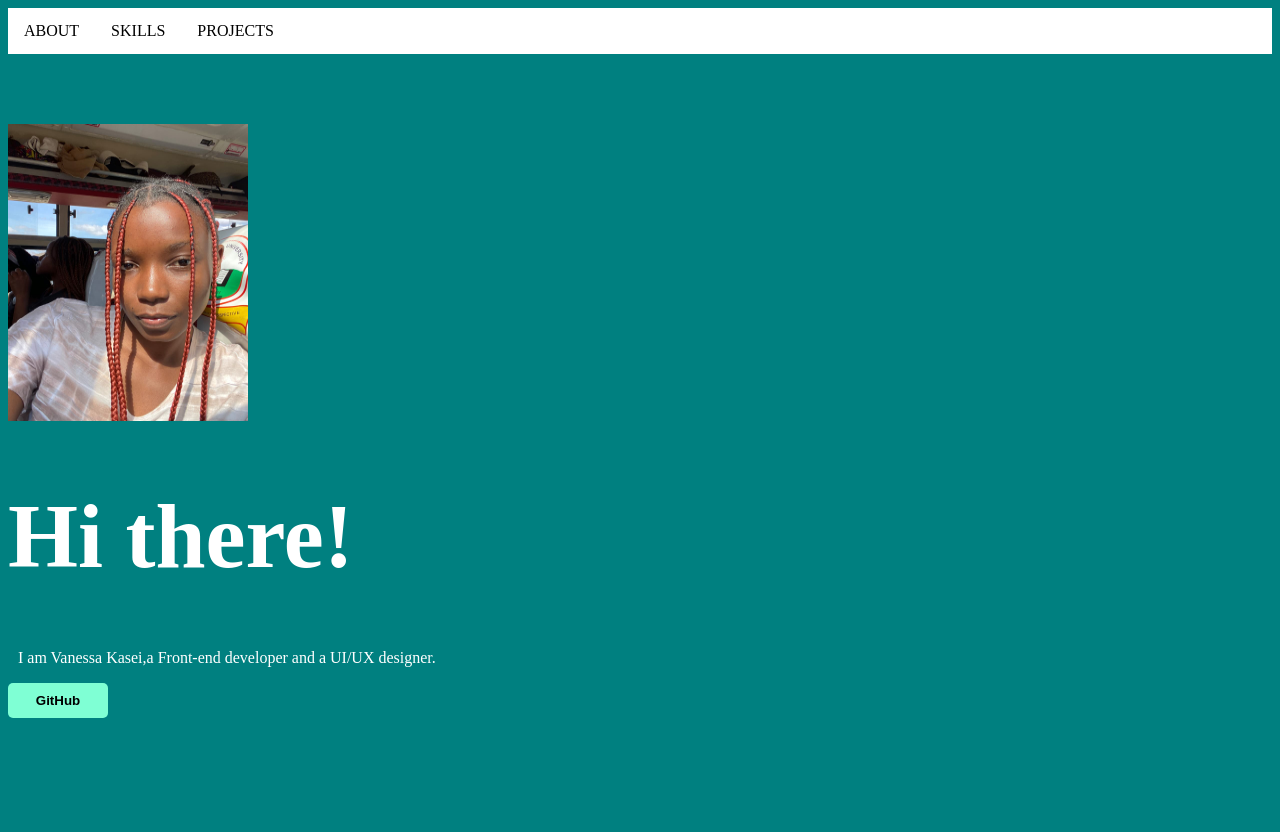
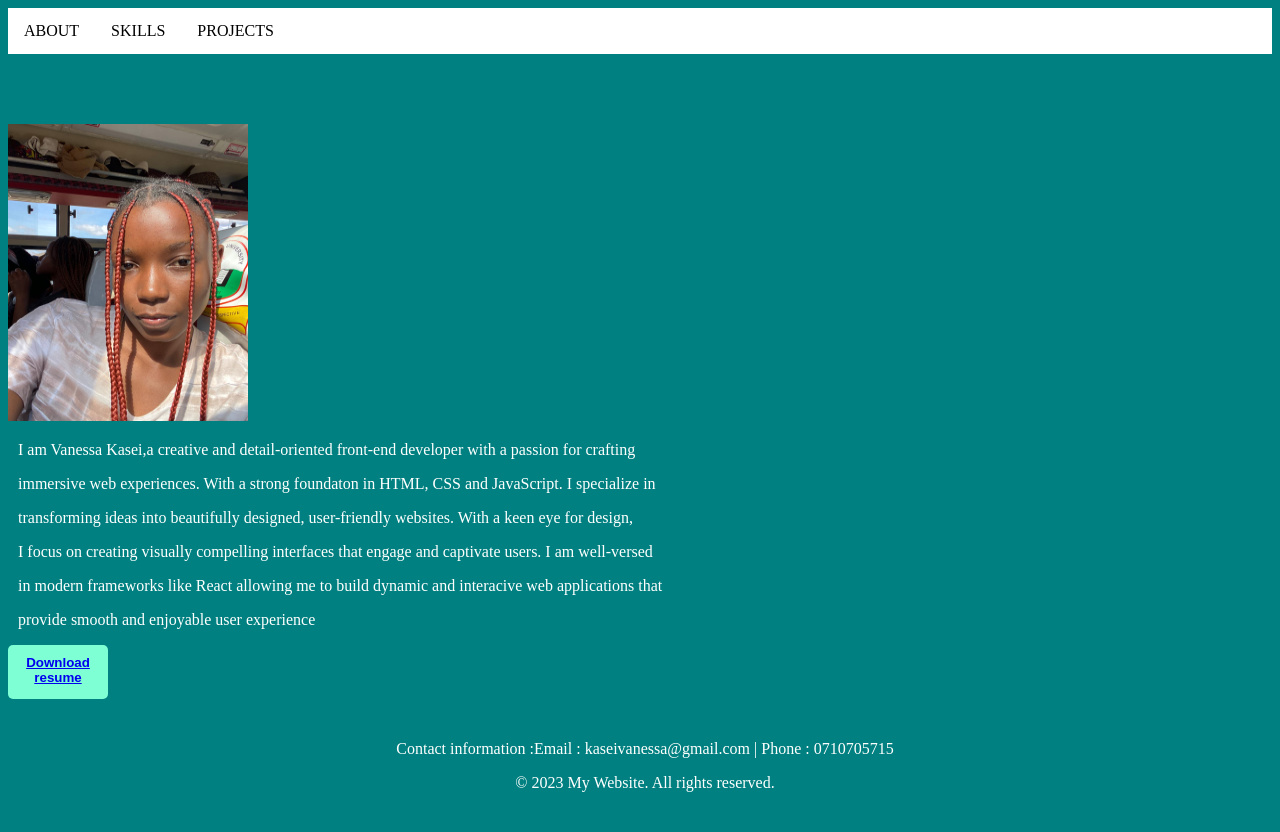
Before and after one commit to VanessaKasei/Portfolio, a plain HTML site: page index.html in a window 1280 px wide. Before the commit the page ends 800 px from the top, so only its background shows below. Drawn offline with Linux system fonts and the light colour scheme.

Commit message:
added footer, about me and ites of the navbar

```diff
--- a/index.html
+++ b/index.html
@@ -42,19 +42,23 @@
     </head>
     <body>
         <ul class="navbar">
-            <li><a href="#about">ABOUT</a></li>
+            <li><a href="">ABOUT</a></li>
             <li><a href="#skills">SKILLS</a></li>
-            <li><a href="#projects">PROJECTS</a></li>
+            <li><a href="projects.html">PROJECTS</a></li>
         </ul>
-        <img src="photo2.jpg" alt="my photo">
         <div class="container">
-            <h1 style="font-size: 90px;">
-                Hi there!
-            </h1>
-            <p>
-                I am Vanessa Kasei,a Front-end developer and a UI/UX designer.
-            </p>
+            <img src="photo2.jpg" alt="my photo">
+            <p>I am Vanessa Kasei,a creative and detail-oriented front-end developer with a passion for crafting</p>
+            <p>immersive web experiences. With a strong foundaton in HTML, CSS and JavaScript. I specialize in</p>
+            <p>transforming ideas into beautifully designed, user-friendly websites. With a keen eye for design,</p>
+            <p>I focus on creating visually compelling interfaces that engage and captivate users. I am well-versed</p>
+            <p>in modern frameworks like React allowing me to build dynamic and interacive web applications that</p>
+            <p>provide smooth and enjoyable user experience</p>
         </div>
-        <button id="Github" onclick="redirectToGithub()" style="color: black;"> GitHub </button>
+        <button id="Resume"><a href="C:\Users\mainl\OneDrive\Documents\Here is my CV">Download resume</a></p></button>
+        <footer>
+            <p>Contact information :Email : kaseivanessa@gmail.com | Phone : 0710705715</p>
+            <p>&copy; 2023 My Website. All rights reserved.</p>
+        </footer>
     </body>
 </html>
```
